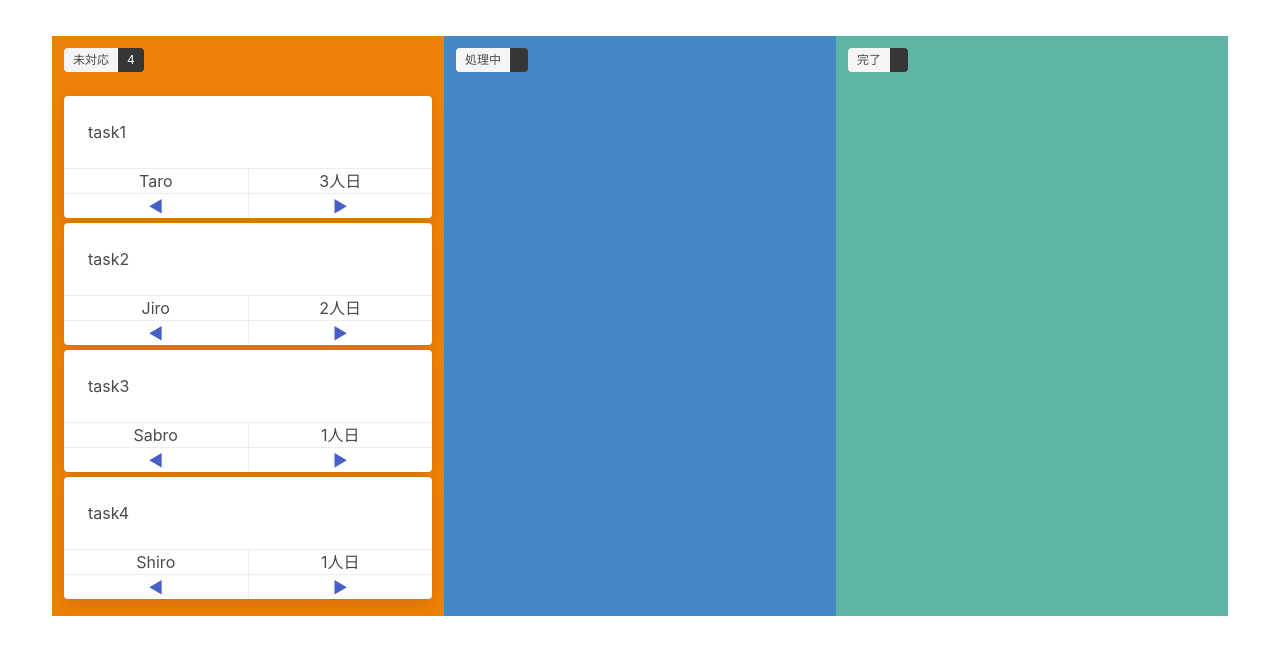
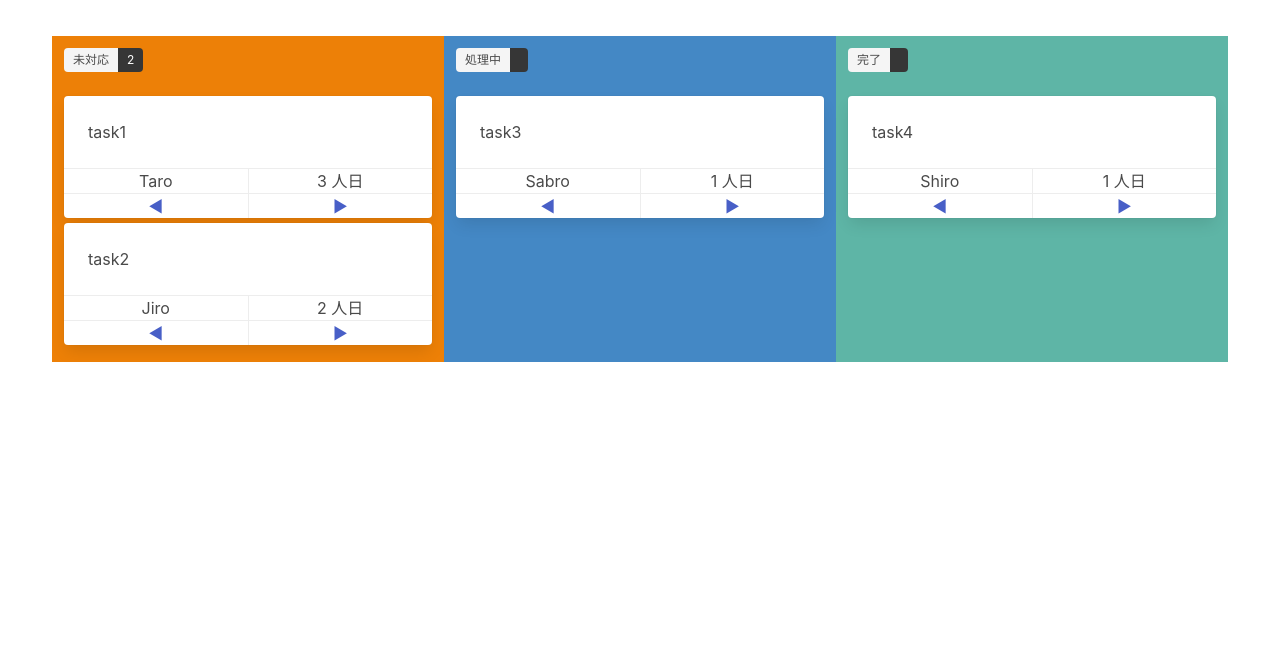
Before and after one commit to nargok/task-board-sample, a website: page app.html in a window 1280 px wide. Drawn offline with nearby package versions, Linux system fonts and the light colour scheme.

Commit message:
Create template of task-card

```diff
--- a/app.html
+++ b/app.html
@@ -15,31 +15,23 @@
         <div class="column status-1">
           <div class="tags has-addons">
             <span class="tag">未対応</span>
-            <span class="tag is-dark">{{ tasks.length }}</span>
+            <span class="tag is-dark">{{ tasksOpen.length }}</span>
           </div>
-          <div class="card" v-for="task in tasks" v-bind:key="tasks.name">
-            <div class="card-content">{{ task.name }}</div>
-            <div class="card-footer">
-              <div class="card-footer-item">{{ task.assignee }}</div>
-              <div class="card-footer-item">{{ task.mandays }}人日</div>
-            </div>
-            <div class="card-footer">
-              <a class="card-footer-item">◀︎</a>
-              <a class="card-footer-item">▶︎</a>
-            </div>
-          </div>
+          <task-card v-bind:task="task" v-for="task in tasksOpen":key="task.name"></task-card>
         </div>
         <div class="column status-2">
           <div class="tags has-addons">
             <span class="tag">処理中</span>
             <span class="tag is-dark"></span>
           </div>
+          <task-card v-bind:task="task" v-for="task in tasksDoing":key="task.name"></task-card>
         </div>
         <div class="column status-3">
           <div class="tags has-addons">
             <span class="tag">完了</span>
             <span class="tag is-dark"></span>
           </div>
+          <task-card v-bind:task="task" v-for="task in tasksClosed":key="task.name"></task-card>
         </div>
       </div>
     </div>
--- a/app.js
+++ b/app.js
@@ -15,6 +15,11 @@ var filters = {
     })
   }
 }
+
+Vue.component('task-card', {
+  props: ['task'],
+  template: '<div class="card"><div class="card-content">{{ task.name }}</div><footer class="card-footer"><div class="card-footer-item">{{ task.assignee }}</div><div class="card-footer-item">{{ task.mandays }} 人日</div></footer><footer class="card-footer"><a class="card-footer-item">◀︎</a><a class="card-footer-item">▶︎</a></footer></div>'
+})
 
 new Vue({
   el: '#board',
```
